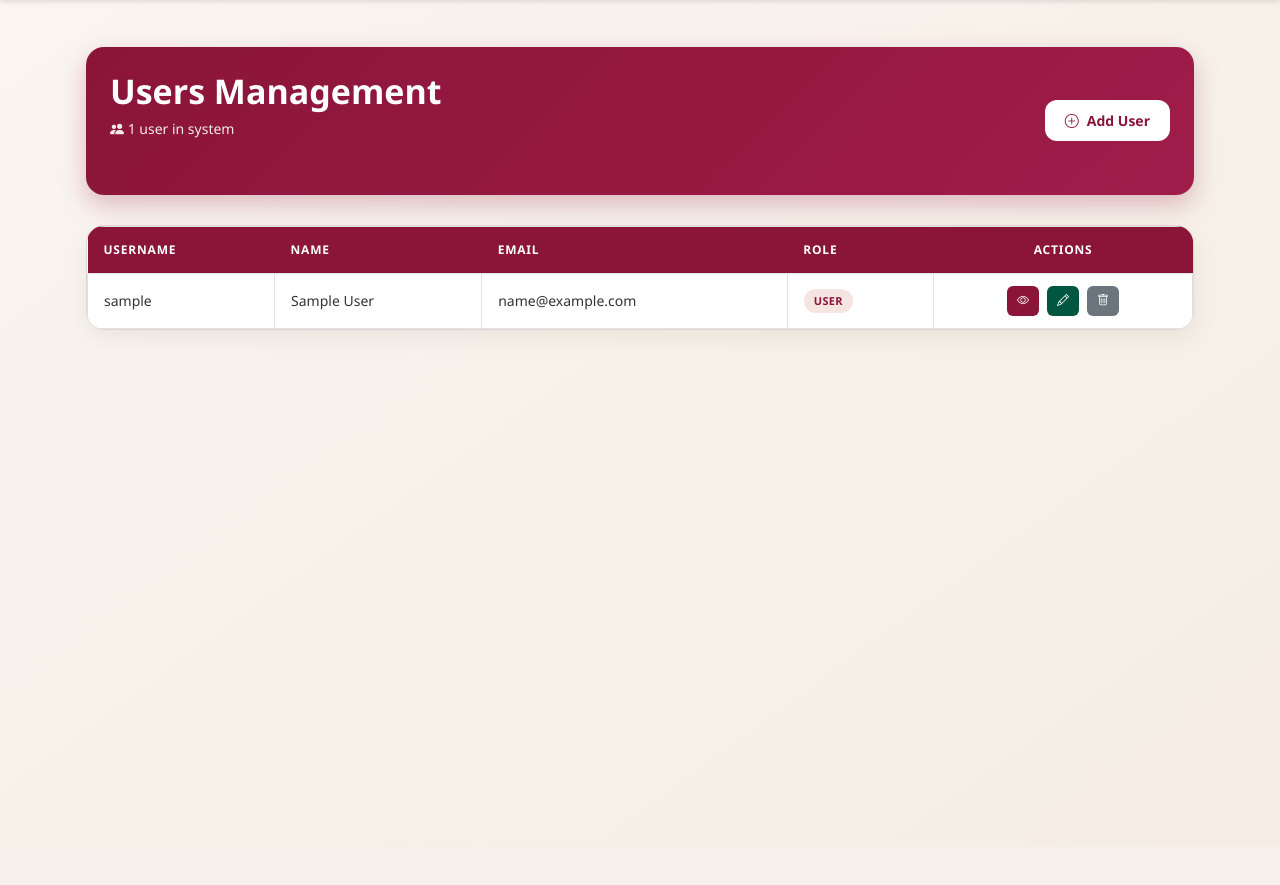
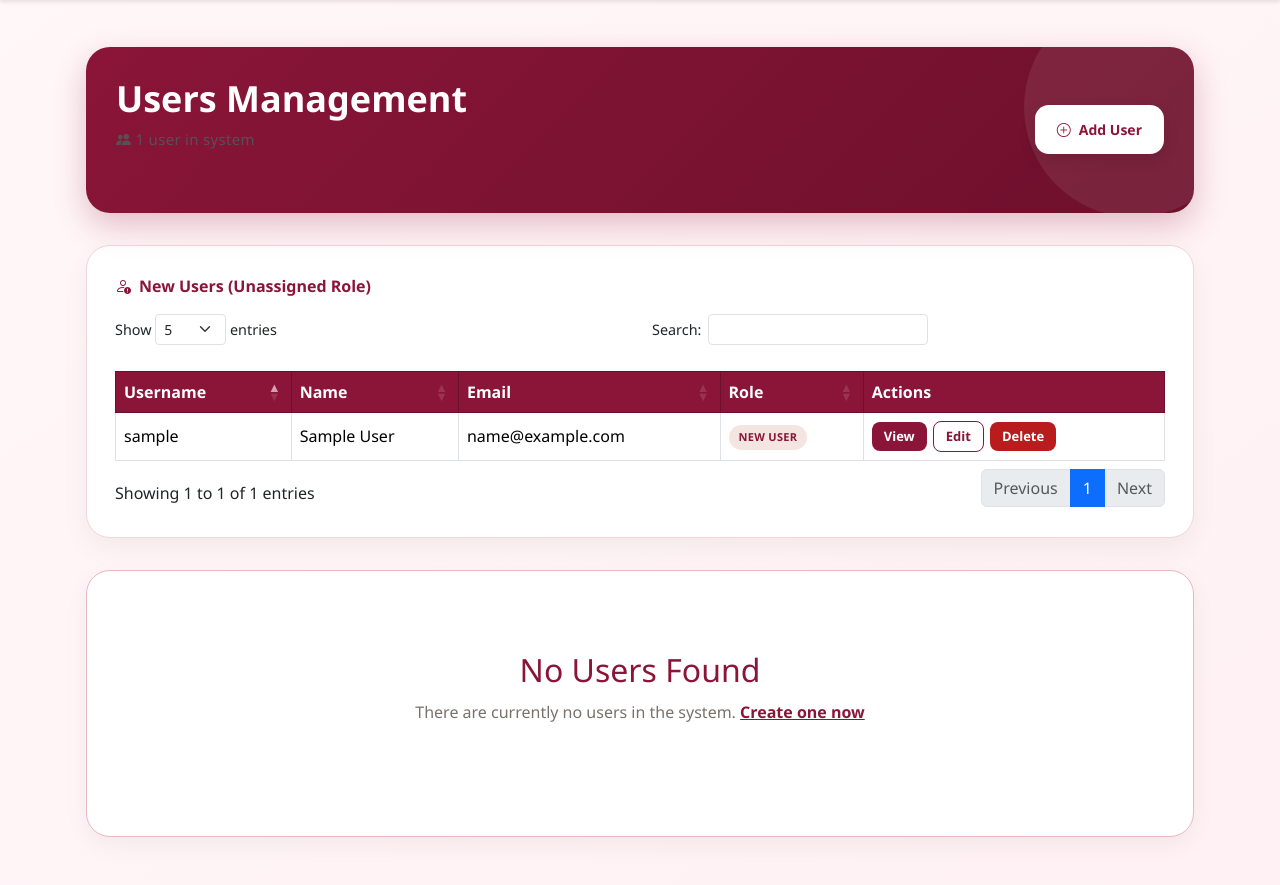
Before and after one commit to ryuzaki29/ASSET, a Django app: page /assets/users/ in a window 1280 px wide. Shown: the part 81-966 px from the top of the page. Before the commit the page ends 417 px from the top, so only its background shows below. Run offline with Django 5.2, Linux system fonts and the light colour scheme; the visitor is signed in with stand-in values (Sample User, id 1); data comes from the database, SQL or seed files in the repository; some libraries are stand-ins or nearby versions.

Commit message:
table update
table update

```diff
--- a/assets/templates/users/user_list.html
+++ b/assets/templates/users/user_list.html
@@ -4,13 +4,12 @@
 {% block title %}Users{% endblock %}
 
 {% block extra_style %}
+<link rel="stylesheet" href="https://cdn.datatables.net/2.0.8/css/dataTables.bootstrap5.css">
 <style>
-    * {
-        box-sizing: border-box;
-    }
+    * { box-sizing: border-box; }
 
     body {
-        background: linear-gradient(to bottom right, #faf5f0, #f5ede4);
+        background: linear-gradient(to bottom right, #fff7f9, #fff1f4);
         font-family: 'Segoe UI', sans-serif;
     }
 
@@ -24,184 +23,121 @@
         display: flex;
         justify-content: space-between;
         align-items: center;
-        margin-bottom: 30px;
-        padding: 24px;
-        border-radius: 18px;
-        background: linear-gradient(135deg, #8a1538, #a01c4a);
+        margin-bottom: 32px;
+        padding: 30px;
+        border-radius: 24px;
+        background: linear-gradient(135deg, #8a1538, #6d102c);
         color: white;
-        box-shadow: 0 10px 25px rgba(138, 21, 56, 0.25);
+        box-shadow: 0 12px 32px rgba(138, 21, 56, 0.25);
+        position: relative;
+        overflow: hidden;
+    }
+
+    .page-header::after {
+        content: "";
+        position: absolute;
+        top: -50px; right: -50px;
+        width: 220px; height: 220px;
+        background: rgba(255,255,255,0.08);
+        border-radius: 50%;
     }
 
     .page-header h1 {
         margin: 0;
-        font-size: 34px;
+        font-size: 36px;
         font-weight: 700;
-        color: white;
     }
 
     .user-count {
-        margin-top: 6px;
-        opacity: 0.9;
-        font-size: 14px;
-        color: white;
+        margin-top: 8px;
+        opacity: 0.92;
+        font-size: 15px;
+        letter-spacing: 0.3px;
     }
 
     /* CREATE BUTTON */
     .create-btn {
-        padding: 10px 20px;
+        padding: 14px 22px;
         background: white;
         color: #8a1538;
         border: none;
-        border-radius: 12px;
+        border-radius: 14px;
         font-weight: 700;
         font-size: 14px;
+        text-decoration: none;
+        transition: all 0.25s ease;
+        box-shadow: 0 6px 16px rgba(0,0,0,0.12);
+        z-index: 1;
+        white-space: nowrap;
         cursor: pointer;
-        transition: all 0.25s ease;
-        text-decoration: none;
         display: inline-flex;
         align-items: center;
         gap: 8px;
     }
 
     .create-btn:hover {
-        background: #ffcc33;
+        background: #fff1f4;
+        transform: translateY(-2px);
         color: #8a1538;
-        box-shadow: 0 4px 12px rgba(0, 0, 0, 0.15);
-        text-decoration: none;
-        color: #8a1538;
-    }
-
-    /* TABLE WRAPPER */
-    .table-wrapper {
-        background: white;
-        border-radius: 18px;
-        overflow: hidden;
-        box-shadow: 0 8px 24px rgba(0,0,0,0.06);
-        border: 1px solid #e5d5cc;
-        width: 100%;
-    }
-
-    .table {
-        width: 100%;
-        margin: 0;
-    }
-
-    .table thead {
-        background: #8a1538 !important;
-        color: white;
-    }
-
-    .table thead th {
-        font-size: 12px;
-        font-weight: 800;
-        letter-spacing: 0.8px;
-        text-transform: uppercase;
-        padding: 14px 16px;
-        border: none;
-        background: #8a1538 !important;
-        color: white;
-    }
-
-    .table tbody td {
-        padding: 12px 16px;
-        vertical-align: middle;
-        font-size: 14px;
-        color: #333;
-    }
-
-    .table tbody tr:hover {
-        background-color: #faf5f0;
-    }
-
-    /* BUTTONS */
-    .btn-view {
-        background-color: #8a1538;
-        color: white;
-        border: none;
-        transition: background-color 0.25s ease;
-        padding: 6px 10px;
-        border-radius: 6px;
-        font-size: 12px;
-        cursor: pointer;
-        text-decoration: none;
-        display: inline-flex;
-        align-items: center;
-        gap: 4px;
-    }
-
-    .btn-view:hover {
-        background-color: #6e102c;
-        color: white;
         text-decoration: none;
     }
 
-    .btn-edit {
-        background-color: #00573f;
-        color: white;
-        border: none;
-        transition: background-color 0.25s ease;
-        padding: 6px 10px;
-        border-radius: 6px;
-        font-size: 12px;
-        cursor: pointer;
-        text-decoration: none;
-        display: inline-flex;
-        align-items: center;
-        gap: 4px;
+    /* TABLE SECTION */
+    .table-section {
+        background: white;
+        border-radius: 24px;
+        padding: 28px;
+        margin-bottom: 32px;
+        border: 1px solid #f0d6de;
+        box-shadow: 0 10px 28px rgba(0,0,0,0.05);
     }
 
-    .btn-edit:hover {
-        background-color: #00291E;
-        color: white;
-        text-decoration: none;
+    .section-title {
+        font-size: 16px;
+        font-weight: 700;
+        color: #8a1538;
+        margin-bottom: 16px;
     }
 
-    .btn-delete {
-        background-color: #6c757d;
-        color: white;
-        border: none;
-        transition: background-color 0.25s ease;
-        padding: 6px 10px;
-        border-radius: 6px;
-        font-size: 12px;
-        cursor: pointer;
-        text-decoration: none;
-        display: inline-flex;
-        align-items: center;
-        gap: 4px;
+    /* TABLE */
+    #newUsersTable thead th,
+    #assignedUsersTable thead th {
+        background-color: #8a1538 !important;
+        color: white !important;
+        border-color: #6d102c !important;
     }
 
-    .btn-delete:hover {
-        background-color: #8a1538;
-        color: white;
-        text-decoration: none;
+    /* ACTION BUTTONS */
+    .tbl-actions-wrap {
+        display: flex;
+        gap: 6px;
+        flex-wrap: nowrap;
+        align-items: center;
     }
 
-    .action-buttons {
-        display: flex;
-        justify-content: center;
-        gap: 8px;
+    .tbl-action {
+        display: inline-block;
+        padding: 5px 12px;
+        border-radius: 8px;
+        font-size: 13px;
+        font-weight: 600;
+        text-decoration: none;
+        transition: opacity 0.2s;
+        white-space: nowrap;
+        cursor: pointer;
+        border: none;
     }
 
-    /* EMPTY STATE */
-    .empty-state {
-        text-align: center;
-        padding: 70px 20px;
-        background: white;
-        border-radius: 20px;
-        box-shadow: 0 10px 25px rgba(138, 21, 56, 0.15);
-        border: 1px solid #e5d5cc;
-    }
+    .tbl-action:hover { opacity: 0.85; }
 
-    .empty-state h2 {
-        color: #8a1538;
-        margin-bottom: 10px;
-    }
+    .tbl-view   { background: #8a1538; color: white; }
+    .tbl-view:hover { color: white; }
+    .tbl-edit   { border: 1px solid #8a1538; color: #8a1538; background: white; }
+    .tbl-edit:hover { color: #8a1538; }
+    .tbl-delete { background: #b91c1c; color: white; }
+    .tbl-delete:hover { color: white; }
 
-    .empty-state p {
-        color: #a78bfa;
-    }
-
+    /* ROLE BADGE */
     .role-badge {
         display: inline-block;
         padding: 4px 10px;
@@ -214,30 +150,45 @@
         text-transform: uppercase;
     }
 
+    /* EMPTY STATE */
+    .empty-state {
+        text-align: center;
+        padding: 80px 24px;
+        background: white;
+        border-radius: 24px;
+        border: 1px solid #e8b8c5;
+        box-shadow: 0 8px 24px rgba(0,0,0,0.05);
+    }
+
+    .empty-state h2 { color: #8a1538; margin-bottom: 10px; }
+    .empty-state p  { color: #78716c; }
+
     @media (max-width: 640px) {
-        main {
-            padding: 18px;
-        }
-
-        .page-header {
-            flex-direction: column;
-            align-items: flex-start;
-            gap: 10px;
-        }
-
-        .page-header h1 {
-            font-size: 28px;
-        }
+        main { padding: 18px; }
+        .page-header { flex-direction: column; align-items: flex-start; gap: 10px; }
+        .page-header h1 { font-size: 28px; }
     }
 </style>
 {% endblock %}
 
 {% block content %}
 
+{% if messages %}
+    {% for message in messages %}
+    <div class="alert alert-{% if message.tags == 'error' %}danger{% else %}{{ message.tags }}{% endif %} alert-dismissible fade show d-flex align-items-center gap-2 mb-3" role="alert">
+        {% if message.tags == 'success' %}<i class="bi bi-check-circle-fill"></i>
+        {% elif message.tags == 'error' %}<i class="bi bi-x-circle-fill"></i>
+        {% else %}<i class="bi bi-info-circle-fill"></i>{% endif %}
+        <div>{{ message }}</div>
+        <button type="button" class="btn-close ms-auto" data-bs-dismiss="alert"></button>
+    </div>
+    {% endfor %}
+{% endif %}
+
 <div class="page-header">
     <div>
         <h1>Users Management</h1>
-        <p class="user-count"><i class="bi bi-people-fill"></i> {{ users|length }} user{% if users|length != 1 %}s{% endif %} in system</p>
+        <p class="user-count"><i class="bi bi-people-fill"></i> {{ total_users }} user{% if total_users != 1 %}s{% endif %} in system</p>
     </div>
     {% if perms.auth.add_user %}
         <a href="{% url 'assets:user_create' %}" class="create-btn">
@@ -246,54 +197,36 @@
     {% endif %}
 </div>
 
-{% if users %}
-
-<div class="table-wrapper">
-    <table class="table table-bordered mb-0">
+{% if new_users %}
+<div class="table-section">
+    <div class="section-title"><i class="bi bi-person-exclamation me-2"></i>New Users (Unassigned Role)</div>
+    <table id="newUsersTable" class="table table-hover table-bordered align-middle w-100">
         <thead>
             <tr>
                 <th>Username</th>
                 <th>Name</th>
                 <th>Email</th>
                 <th>Role</th>
-                <th class="text-center">Actions</th>
+                <th>Actions</th>
             </tr>
         </thead>
         <tbody>
-            {% for user in users %}
+            {% for user in new_users %}
             <tr>
                 <td>{{ user.username }}</td>
                 <td>{{ user.first_name }} {{ user.last_name }}</td>
                 <td>{{ user.email|default:"—" }}</td>
+                <td><span class="role-badge">New User</span></td>
                 <td>
-                    {% if user.groups.count %}
-                        {% for group in user.groups.all %}
-                            <span class="role-badge">
-                                {{ group.name }}
-                            </span>
-                        {% endfor %}
-                    {% else %}
-                        <span class="role-badge">
-                            User
-                        </span>
-                    {% endif %}
-                </td>
-                <td class="text-center">
-                    <div class="action-buttons">
+                    <div class="tbl-actions-wrap">
                         {% if perms.auth.view_user %}
-                            <a href="{% url 'assets:user_profile' user.id %}" class="btn-view" title="View">
-                                <i class="bi bi-eye"></i>
-                            </a>
+                            <a href="{% url 'assets:user_profile' user.id %}" class="tbl-action tbl-view">View</a>
                         {% endif %}
                         {% if perms.auth.change_user %}
-                            <a href="{% url 'assets:user_edit' user.id %}" class="btn-edit" title="Edit">
-                                <i class="bi bi-pencil"></i>
-                            </a>
+                            <a href="{% url 'assets:user_edit' user.id %}" class="tbl-action tbl-edit">Edit</a>
                         {% endif %}
                         {% if perms.auth.delete_user %}
-                            <a href="{% url 'assets:user_delete' user.id %}" class="btn-delete" title="Delete" onclick="return confirm('Are you sure you want to delete this user?')">
-                                <i class="bi bi-trash"></i>
-                            </a>
+                            <a href="{% url 'assets:user_delete' user.id %}" class="tbl-action tbl-delete">Delete</a>
                         {% endif %}
                     </div>
                 </td>
@@ -302,9 +235,51 @@
         </tbody>
     </table>
 </div>
+{% endif %}
 
+{% if assigned_users %}
+<div class="table-section">
+    <div class="section-title"><i class="bi bi-people me-2"></i>Assigned Users</div>
+    <table id="assignedUsersTable" class="table table-hover table-bordered align-middle w-100">
+        <thead>
+            <tr>
+                <th>Username</th>
+                <th>Name</th>
+                <th>Email</th>
+                <th>Role</th>
+                <th>Actions</th>
+            </tr>
+        </thead>
+        <tbody>
+            {% for user in assigned_users %}
+            <tr>
+                <td>{{ user.username }}</td>
+                <td>{{ user.first_name }} {{ user.last_name }}</td>
+                <td>{{ user.email|default:"—" }}</td>
+                <td>
+                    {% for group in user.groups.all %}
+                        <span class="role-badge">{{ group.name }}</span>
+                    {% endfor %}
+                </td>
+                <td>
+                    <div class="tbl-actions-wrap">
+                        {% if perms.auth.view_user %}
+                            <a href="{% url 'assets:user_profile' user.id %}" class="tbl-action tbl-view">View</a>
+                        {% endif %}
+                        {% if perms.auth.change_user %}
+                            <a href="{% url 'assets:user_edit' user.id %}" class="tbl-action tbl-edit">Edit</a>
+                        {% endif %}
+                        {% if perms.auth.delete_user %}
+                            <a href="{% url 'assets:user_delete' user.id %}" class="tbl-action tbl-delete">Delete</a>
+                        {% endif %}
+                    </div>
+                </td>
+            </tr>
+            {% endfor %}
+        </tbody>
+    </table>
+</div>
 {% else %}
-
 <div class="empty-state">
     <h2>No Users Found</h2>
     <p>There are currently no users in the system.
@@ -313,7 +288,39 @@
     {% endif %}
     </p>
 </div>
-
 {% endif %}
 
+<script src="https://code.jquery.com/jquery-3.7.1.min.js"></script>
+<script src="https://cdn.datatables.net/2.0.8/js/dataTables.js"></script>
+<script src="https://cdn.datatables.net/2.0.8/js/dataTables.bootstrap5.js"></script>
+<script>
+document.addEventListener('DOMContentLoaded', function () {
+    function styleHeader(api) {
+        api.table().header().querySelectorAll('th').forEach(function(th) {
+            th.style.setProperty('background-color', '#8a1538', 'important');
+            th.style.setProperty('color', 'white', 'important');
+            th.style.setProperty('border-color', '#6d102c', 'important');
+        });
+    }
+
+    if (document.getElementById('newUsersTable')) {
+        var dt1 = new DataTable('#newUsersTable', {
+            pageLength: 5,
+            lengthMenu: [5, 10, 25, 50, 100],
+            order: [[0, 'asc']],
+            columnDefs: [{ orderable: false, targets: -1 }],
+            initComplete: function() { styleHeader(this.api()); }
+        });
+    }
+    if (document.getElementById('assignedUsersTable')) {
+        var dt2 = new DataTable('#assignedUsersTable', {
+            pageLength: 10,
+            order: [[0, 'asc']],
+            columnDefs: [{ orderable: false, targets: -1 }],
+            initComplete: function() { styleHeader(this.api()); }
+        });
+    }
+});
+</script>
+
 {% endblock %}
--- a/assets/views.py
+++ b/assets/views.py
@@ -41,6 +41,7 @@ def landing(request):
 from django.contrib.auth.models import User, Group
 
 def register_view(request):
+    from django.contrib.auth import login as auth_login
     form = UserRegistrationForm(request.POST or None)
 
     if request.method == "POST" and form.is_valid():
@@ -51,13 +52,9 @@ def register_view(request):
 
         Profile.objects.create(user=user)
 
-        # Automatically assign Staff role
-        staff_group, created = Group.objects.get_or_create(
-            name="Staff"
-        )
-        user.groups.add(staff_group)
-
-        return redirect("assets:landing")
+        auth_login(request, user)
+        messages.success(request, f"Account created successfully! Welcome, {user.first_name or user.username}.")
+        return redirect("home")
 
     return render(
         request,
@@ -104,13 +101,16 @@ def user_list(request):
             "You do not have permission to view users."
         )
 
-    users = User.objects.all()
+    assigned_users = User.objects.filter(groups__isnull=False).distinct()
+    new_users = User.objects.filter(groups__isnull=True)
 
     return render(
         request,
         "users/user_list.html",
         {
-            "users": users,
+            "assigned_users": assigned_users,
+            "new_users": new_users,
+            "total_users": assigned_users.count() + new_users.count(),
             "can_manage_all": True
         }
     )
@@ -139,6 +139,7 @@ def user_create(request):
         if selected_groups:
             user.groups.set(selected_groups)
 
+        messages.success(request, f"User '{user.username}' was created successfully.")
         return redirect("assets:user_list")
 
     return render(
@@ -181,6 +182,7 @@ def user_edit(request, user_id):
             edited_user.save()
             if can_manage_groups:
                 form.save_m2m()
+            messages.success(request, f"User '{edited_user.username}' was updated successfully.")
             return redirect("assets:user_list")
 
     else:
@@ -210,7 +212,9 @@ def user_delete(request, user_id):
     user = get_object_or_404(User, id=user_id)
 
     if request.method == "POST":
+        username = user.username
         user.delete()
+        messages.success(request, f"User '{username}' was deleted successfully.")
         return redirect("assets:user_list")
 
     return render(
```
Also changed, not shown: assets/roles/templates/roles/role_list.html (+134 -153 lines), assets/roles/views.py (+9 -0 lines), assets/templates/assets/index.html (+10 -0 lines), assets/templates/users/register.html (+21 -13 lines).
